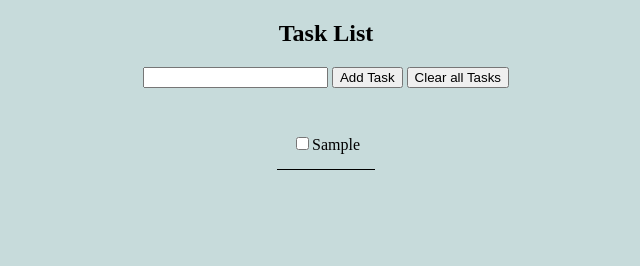
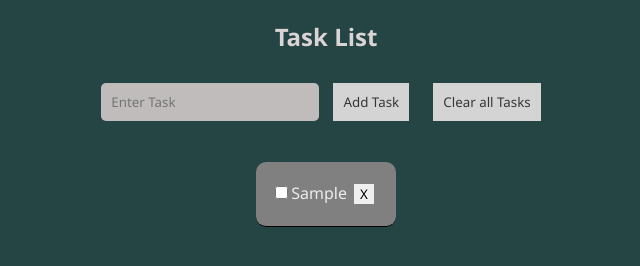
Before and after one commit to troymeeker/typescript-todo, a website with bundled scripts: page public/index.html in a window 1280 px wide. Both pictures are taken after typing "Sample" into the empty fields and a click on the button "Clear all Tasks". Shown: the whole page, without its empty margins (314-954 px from the left). Built offline with nearby package versions, Linux system fonts and the light colour scheme.

Commit message:
color changes, button effect

```diff
--- a/public/index.html
+++ b/public/index.html
@@ -1,58 +1,24 @@
 <!DOCTYPE html>
 <html lang="en">
 <head>
+  <link rel="stylesheet" href="styles.css">
   <meta charset="UTF-8">
   <meta http-equiv="X-UA-Compatible" content="IE=edge">
   <meta name="viewport" content="width=device-width, initial-scale=1.0">
   <script src="dist/index.js" type="module"></script>
   <title>Document</title>
-  <style>
-    body{
-      background-color: rgb(199, 219, 219);
-      text-align: center;
-    }
-    #list {
-      list-style: none;
-      padding: 15px;
 
-
-    }
-    ul{
-      display: flex;
-      flex-direction: column;
-
-      align-items: center;
-    }
-    li{
-      border-bottom:1px solid black;
-
-      width: fit-content;
-
-      padding: 15px;
-
-    }
-    #remove-item{
-      margin: 10px;
-    }
-    .complete{
-
-     text-decoration: line-through;
-     font-size: larger;
-    }
-
-
-  </style>
 </head>
 <body>
-<h2>Task List</h2>
+  <h2>Task List</h2>
 
   <form id="new-task-form">
-    <input type="text" id="new-task-title">
-    <button type="submit" >Add Task</button>
-    <button id="clear-all">Clear all Tasks</button>
+    <input type="text" id="new-task-title" placeholder="Enter Task">
+    <button type="submit" class="slide-from-bottom" >Add Task </button>
+    <button id="clear-all" class="slide-from-bottom">Clear all Tasks </button>
   </form>
   <ul id="list">
-   <!-- <button id="remove-item">X</button> -->
+
   </ul>
 
 </body>
--- /dev/null
+++ b/public/styles.css
@@ -0,0 +1,93 @@
+*{
+    font-family: 'Segoe UI', Tahoma, Geneva, Verdana, sans-serif;
+
+}
+body{
+    background-color: rgb(37, 68, 68);
+    text-align: center;
+    color:rgb(219, 212, 212);
+  }
+  #list {
+    list-style: none;
+    padding: 15px;
+
+
+  }
+  ul{
+    display: flex;
+    flex-direction: column;
+
+    align-items: center;
+  }
+  li{
+    border-bottom:1px solid black;
+
+    width: fit-content;
+
+    padding: 15px;
+    /* border: 1px solid black; */
+    border-radius:  10px;
+    background-color: grey;
+    color:rgb(237, 234, 234);
+  }
+  #remove-btn{
+    margin: 7px;
+    border:none;
+    transition:  .35s ease-in-out;
+  }
+  #remove-btn:hover{
+    background-color: #2e2e2e;
+    color:rgb(229, 229, 229);
+
+  }
+   #new-task-title{
+    background-color: rgb(193, 188, 188);
+    border-radius: 5px;
+    border:none;
+    padding:10px;
+   }
+   .slide-from-bottom{
+    background-color: rgb(212, 212, 212);
+    border: none;
+    padding:6px;
+    color: rgb(54, 54, 54);
+
+    padding: .75em ;
+    margin: .75em;
+    position: relative;
+    z-index: 1;
+    overflow: hidden;
+   }
+   .slide-from-bottom:hover{
+    color: #ececec;
+   }
+   .slide-from-bottom::after{
+    content: "";
+    background: #2e2e2e;
+    position: absolute;
+    z-index: -1;
+    padding: 0.85em 0.75em;
+    display: block;
+   }
+
+
+   .slide-from-bottom[class^="slide"]::after{
+    transition: all 0.35s;
+   }
+
+
+   .slide-from-bottom[class^="slide"]:hover::after{
+    left: 0;
+    right: 0;
+    top: 0;
+    bottom: 0;
+    transition: all 0.35s;
+}
+
+
+ .slide-from-bottom::after {
+    left: 0;
+    right: 0;
+    top: 100%;
+    bottom: -100%;
+  }
--- a/src/index.ts
+++ b/src/index.ts
@@ -1,4 +1,5 @@
 import {v4 as uuidV4} from "uuid"
+
 
 type Task =  {
   id: string
@@ -30,42 +31,38 @@ form?.addEventListener("submit", e => {
     completed:false,
     createdAt:new Date()
   }
+
   tasks.push(newTask)
+  saveTasks()
 
   addListItem(newTask)
-
-  input.value = ''
-
-})
-function addListItem(task:Task){
-  const item = document.createElement('li')
-item.addEventListener('click', () => {
+  input.value = ""
 
 })
 
+function addListItem(task: Task){
+  const item = document.createElement('li')
+  const label = document.createElement('label')
   const checkbox = document.createElement('input')
-  // const button = document.createElement('button')
-  // button.setAttribute('id', 'remove-item')
+  const removeItem = document.createElement('button')
+  removeItem.innerHTML = "X"
+  removeItem.setAttribute('id', 'remove-btn' )
 
-item.setAttribute('class', 'task-not-complete')
-// const remove = document.querySelector<HTMLButtonElement>('#remove-item')
+  checkbox.addEventListener('change', () => {
+   task.completed = checkbox.checked
+   saveTasks()
 
-  // button.innerHTML = 'X'
+  //  item.classList.toggle('complete')
 
-  checkbox.type = 'checkbox'
+  })
+   checkbox.type = 'checkbox'
+   checkbox.checked = task.completed
+   label.append(checkbox, task.title)
+   item.append(label, removeItem)
+   list?.append(item)
 
-  checkbox.addEventListener('click', () => {
-  task.completed = checkbox.checked
-  item.classList.toggle('complete')
-  // item.setAttribute('id', 'complete')
+  // item.setAttribute('class', 'task-not-complete')
 
-  saveTasks()
-})
-
-// checkbox.checked = task.completed
-
-item.append(checkbox, task.title)
-list?.append(item)
 
 }
 
@@ -73,18 +70,14 @@ function saveTasks(){
   localStorage.setItem("TASKS", JSON.stringify(tasks))
 }
 
-function loadTasks(): Task[]{
+function loadTasks(): Task[] {
   const taskJSON = localStorage.getItem("TASKS")
   if (taskJSON == null) return []
 
   return JSON.parse(taskJSON)
 }
 
-// remove?.addEventListener('click', () => {
-//      localStorage.removeItem('')
-//      console.log('remove this item only');
 
-// })
 
 clear?.addEventListener('click', () => {
   localStorage.clear()
```
